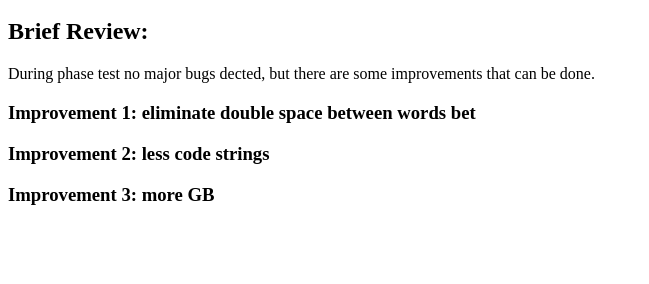
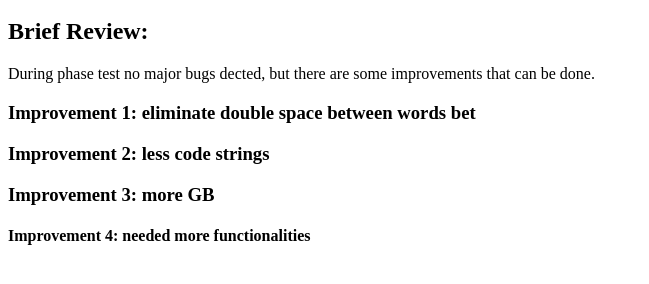
Before and after one commit to corrado877/Testing-Enviroment-Coop., a plain HTML site: page test.html in a window 1280 px wide. Shown: the part 48-332 px from the top of the page, without its empty margins (0-649 px from the left). Drawn offline with Linux system fonts and the light colour scheme.

Commit message:
more functionalities

```diff
--- a/test.html
+++ b/test.html
@@ -9,6 +9,7 @@
 		<h3>Improvement 1: eliminate double space between words bet</h3>
 		<h3>Improvement 2: less code strings
 		<h3>Improvement 3: more GB</h3>
+		<h4> Improvement 4: needed more functionalities </h4>
 
 </p>
 </body>
```
